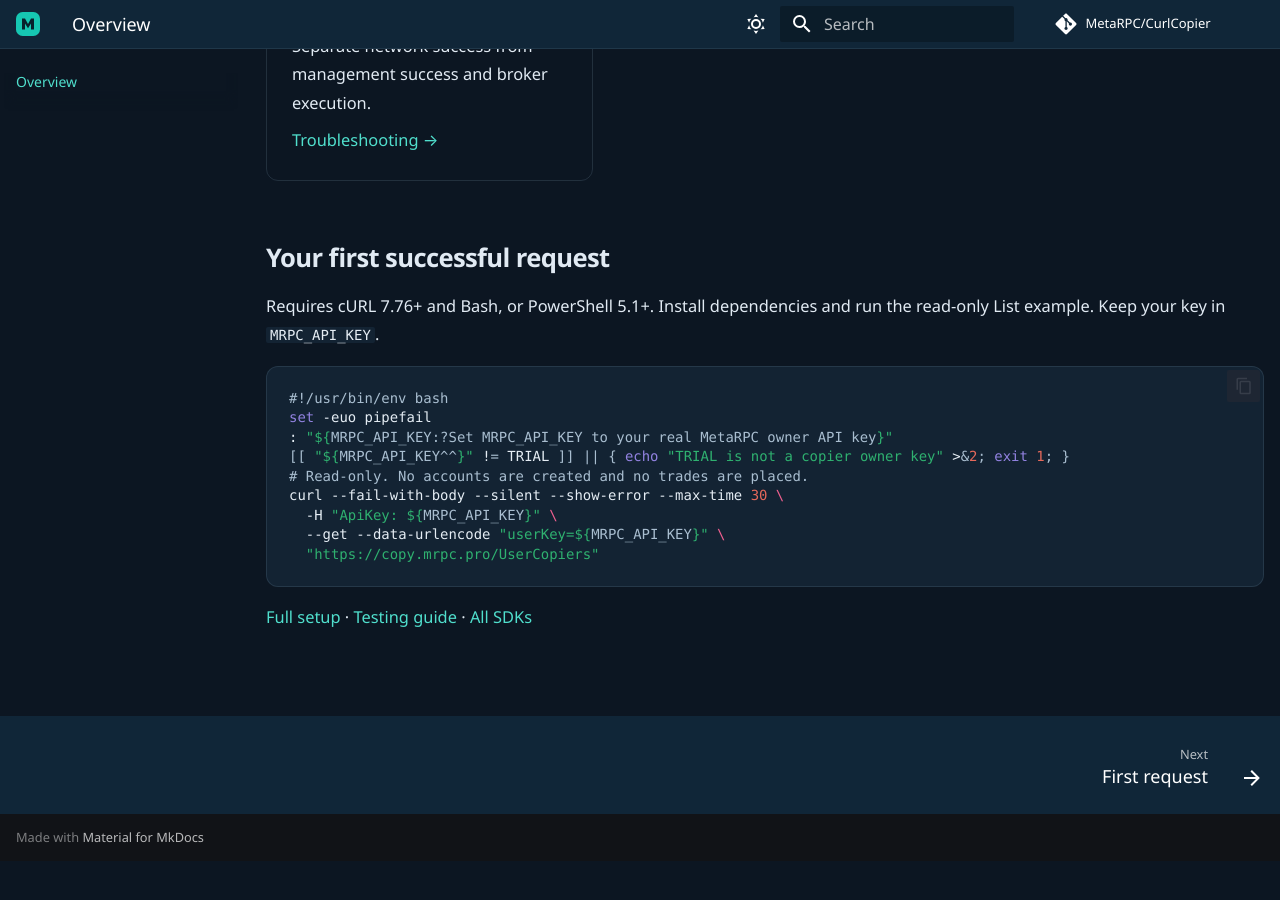
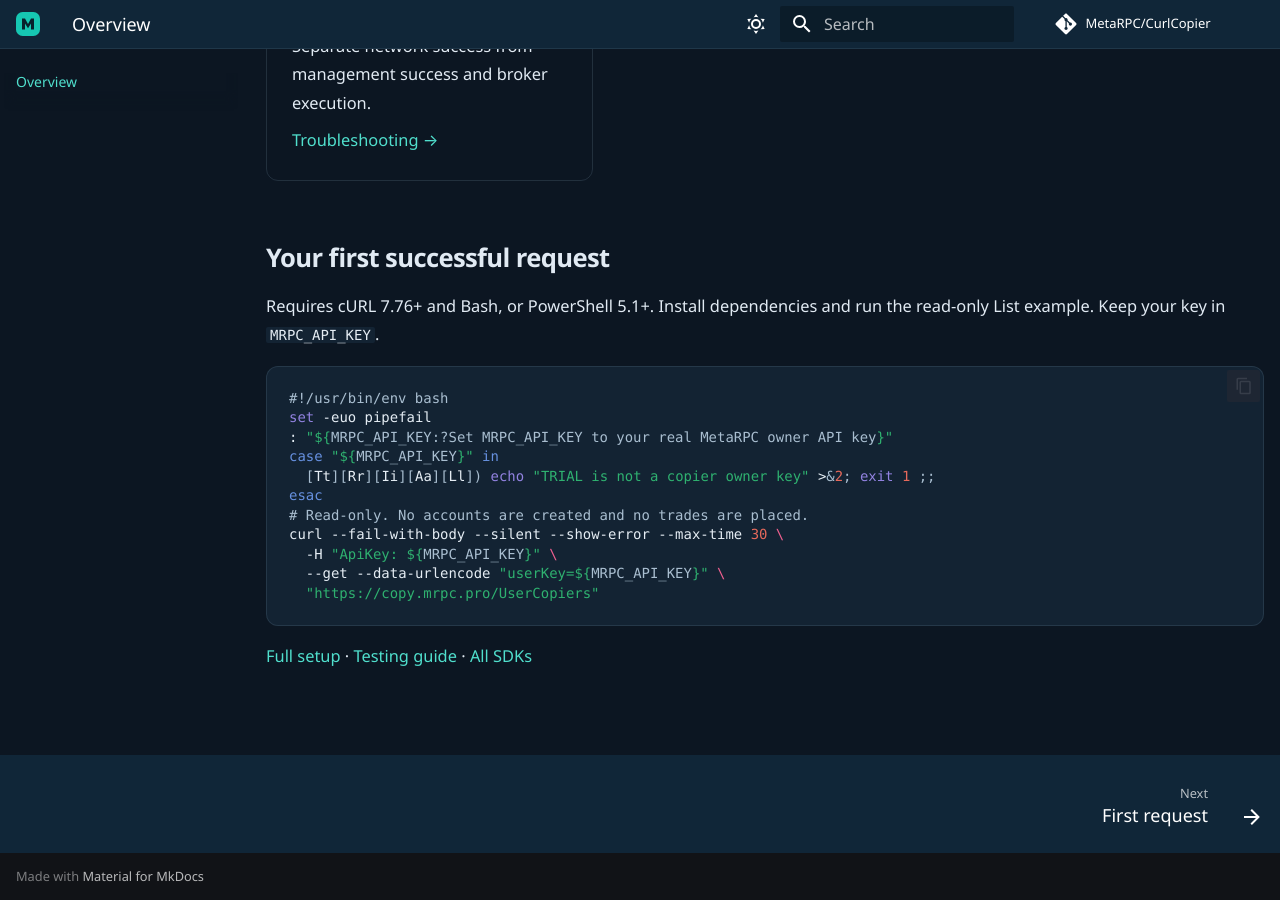
Before and after one commit to MetaRPC/CurlCopier, an MkDocs documentation site: the page built from docs/index.md, in a window 1280 px wide and 900 px high, scrolled down 877 px. Built offline with MkDocs 1.6.1 and Material for MkDocs 9.7.7, drawn with Linux system fonts in a browser that asks for light colours; comment, search, counter and statistics services are not loaded; before the commit the page ends 1738 px from its top, so only the background shows below that.

Commit message:
Fix copier authentication and publish tested SDK documentation

```diff
--- a/docs/index.md
+++ b/docs/index.md
@@ -40,7 +40,9 @@ Requires cURL 7.76+ and Bash, or PowerShell 5.1+. Install dependencies and run t
 #!/usr/bin/env bash
 set -euo pipefail
 : "${MRPC_API_KEY:?Set MRPC_API_KEY to your real MetaRPC owner API key}"
-[[ "${MRPC_API_KEY^^}" != TRIAL ]] || { echo "TRIAL is not a copier owner key" >&2; exit 1; }
+case "${MRPC_API_KEY}" in
+  [Tt][Rr][Ii][Aa][Ll]) echo "TRIAL is not a copier owner key" >&2; exit 1 ;;
+esac
 # Read-only. No accounts are created and no trades are placed.
 curl --fail-with-body --silent --show-error --max-time 30 \
   -H "ApiKey: ${MRPC_API_KEY}" \
```
Also changed, not shown: docs/quickstart.md (+3 -1 lines).
